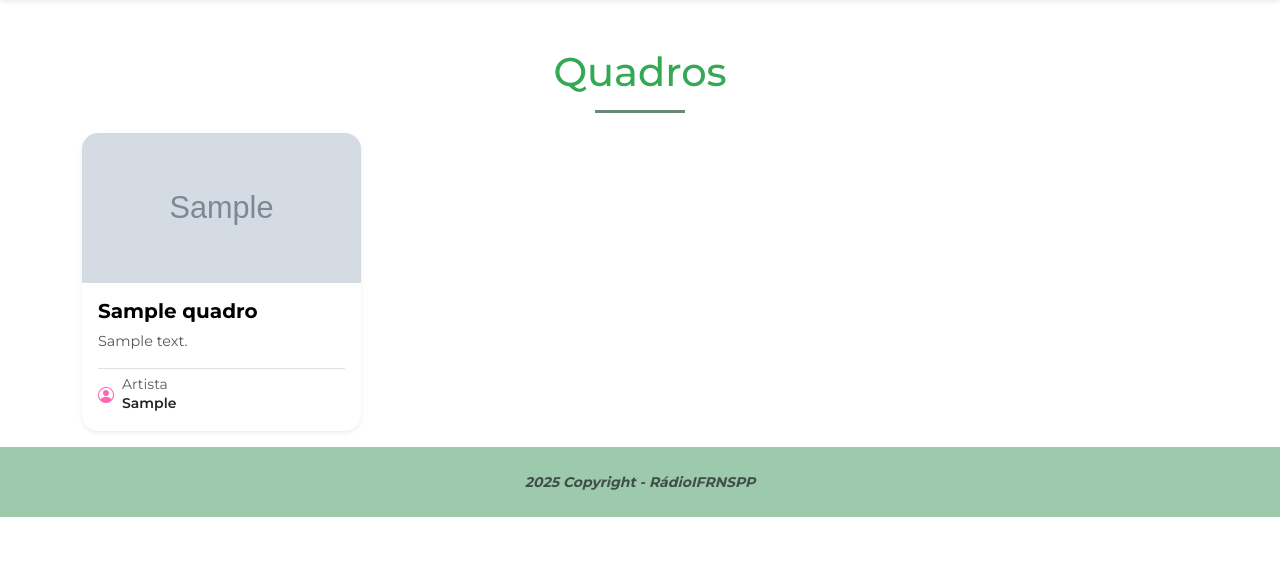
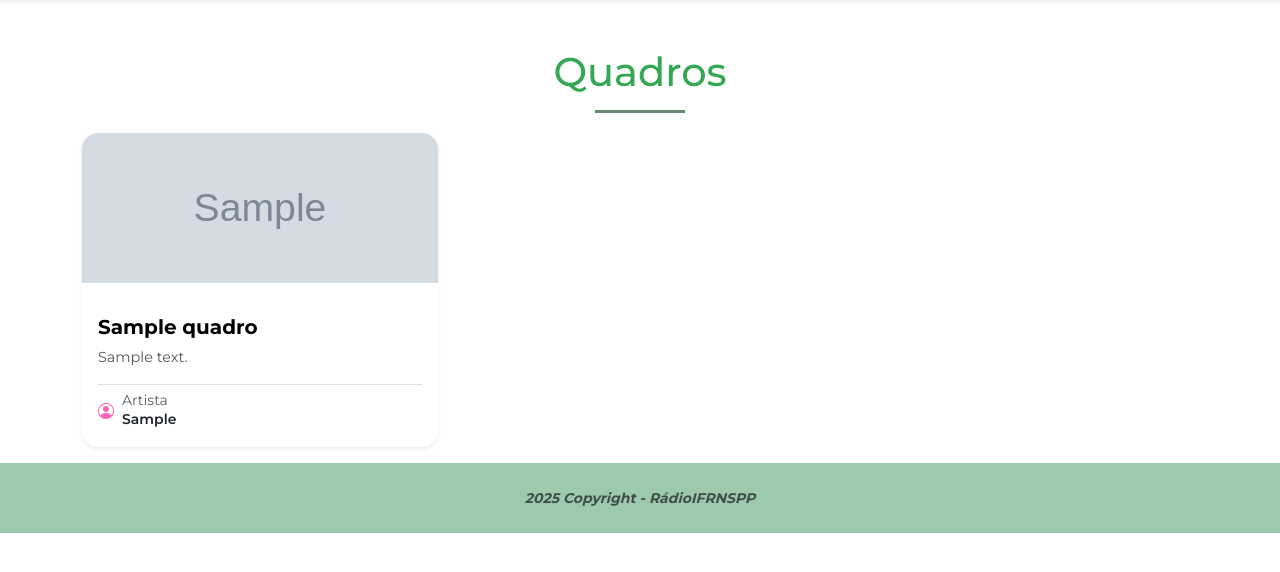
Before and after one commit to annycrv/RadioIFRNSPP, a Django app: page /quadros/ in a window 1280 px wide. Shown: the part 103-675 px from the top of the page. Run offline with Django 5.2, Linux system fonts and the light colour scheme; tables that the repository leaves empty hold one stand-in row (values such as "Sample post"); grey boxes marked "Sample" are stand-in pictures.

Commit message:
alinhando cards

```diff
--- a/radio/static/radio/css/estilo.css
+++ b/radio/static/radio/css/estilo.css
@@ -479,7 +479,7 @@ a{
   display: grid;
   grid-template-columns: repeat(auto-fit, minmax(350px, 1fr));
   gap: 1.5rem;
-  justify-items: center;
+  justify-items: start;
   align-items: start;
 }
 
--- a/radio/templates/radio/quadros.html
+++ b/radio/templates/radio/quadros.html
@@ -7,12 +7,11 @@
 
 <!-- Card Programa -->
 <div class="container my-3">
-  <div class="programa-grid">
+  <div class="row row-cols-1 row-cols-md-2 row-cols-lg-3 g-4"> <!-- ✔ controla as colunas -->
     {% for quadro in quadros %}
-      <div class="col-12 col-md-6 col-lg-3">
-        <div class="card programa-card shadow-sm border-0 h-100 d-flex flex-column">
+      <div class="col d-flex"> <!-- d-flex ajuda os cards a terem mesma altura -->
+        <div class="card programa-card shadow-sm border-0 w-100 d-flex flex-column">
 
-          <!-- Banner do programa -->
           {% if quadro.banner_quadro %}
             <img src="{{ quadro.banner_quadro.url }}" class="card-img-top" alt="Banner {{ quadro.nome_quadro }}">
           {% else %}
@@ -20,13 +19,9 @@
           {% endif %}
 
           <div class="card-body d-flex flex-column">
-            <!-- Título com gradiente -->
-            <h5 class="fw-bold mb-2 text-gradient">{{ quadro.nome_quadro}}</h5>
-
-            <!-- Descrição -->
+            <h5 class="fw-bold mb-2 mt-3 text-gradient">{{ quadro.nome_quadro }}</h5>
             <p class="mb-3">{{ quadro.descricao_quadro|truncatewords:12 }}</p>
 
-            <!-- Rodapé com artista -->
             <div class="d-flex align-items-center mt-auto pt-2 border-top">
               <i class="bi bi-person-circle text-pink fs-6 me-2"></i>
               <div>
@@ -39,8 +34,11 @@
         </div>
       </div>
     {% empty %}
-      <p class="text-center text-muted">Não há programas cadastrados.</p>
+      <div class="col">
+        <p class="text-center text-muted">Não há programas cadastrados.</p>
+      </div>
     {% endfor %}
   </div>
 </div>
+
 {% endblock %}
```
